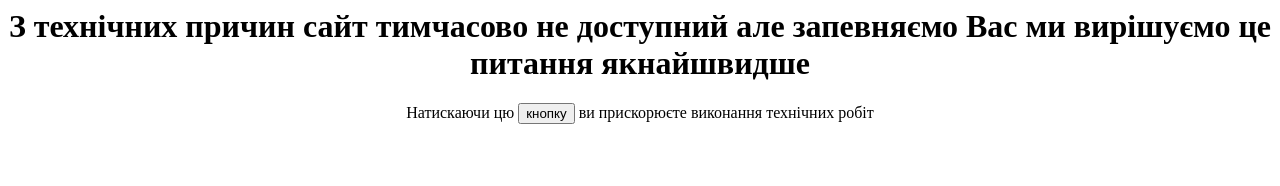
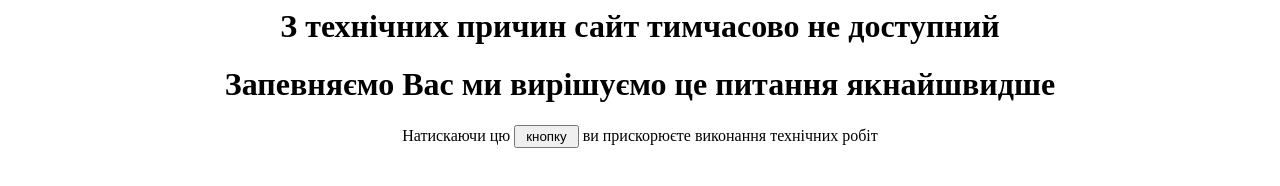
Before and after one commit to myownsites/myownsites.github.io, a plain HTML site: page index.html in a window 1280 px wide. Drawn offline with Linux system fonts and the light colour scheme.

Commit message:
Update index.html

```diff
--- a/index.html
+++ b/index.html
@@ -4,8 +4,9 @@
   <meta http-equiv="Expires" content="-1">
   <body>
     <div style="text-align: center">
-      <h1>З технічних причин сайт тимчасово не доступний але запевняємо Вас ми вирішуємо це питання якнайшвидше</h1>
-      <div>Натискаючи цю <button onclick="window.location=window.location.href.split('?')[0]+'?'+Date.now();">кнопку</button> ви прискорюєте виконання технічних робіт</button>
+      <h1>З технічних причин сайт тимчасово не доступний</h1>
+      <h1>Запевняємо Вас ми вирішуємо це питання якнайшвидше</h1>
+      <div>Натискаючи цю <button onclick="window.location=window.location.href.split('?')[0]+'?'+Date.now();" style="cursor: pointer; padding: 2px 10px;">кнопку</button> ви прискорюєте виконання технічних робіт</button>
     </div>
   </body>
 </html>
```
